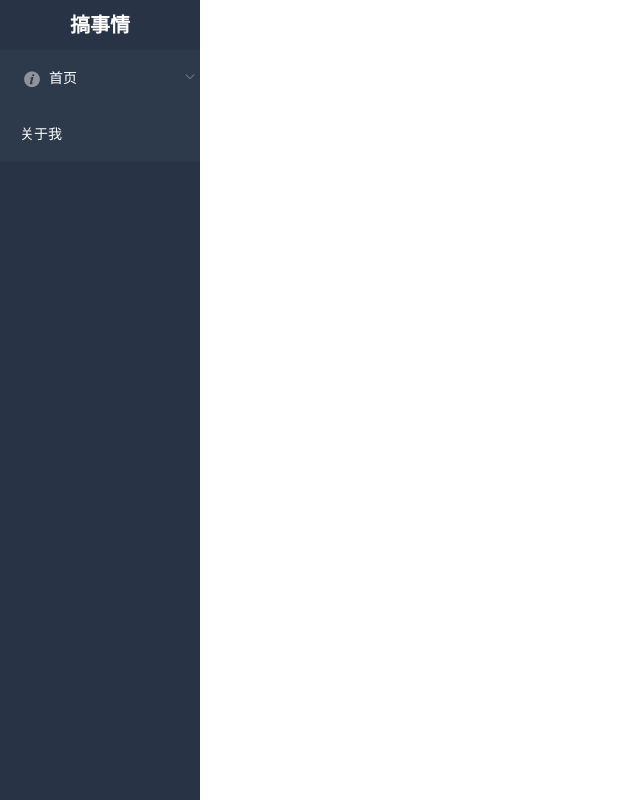
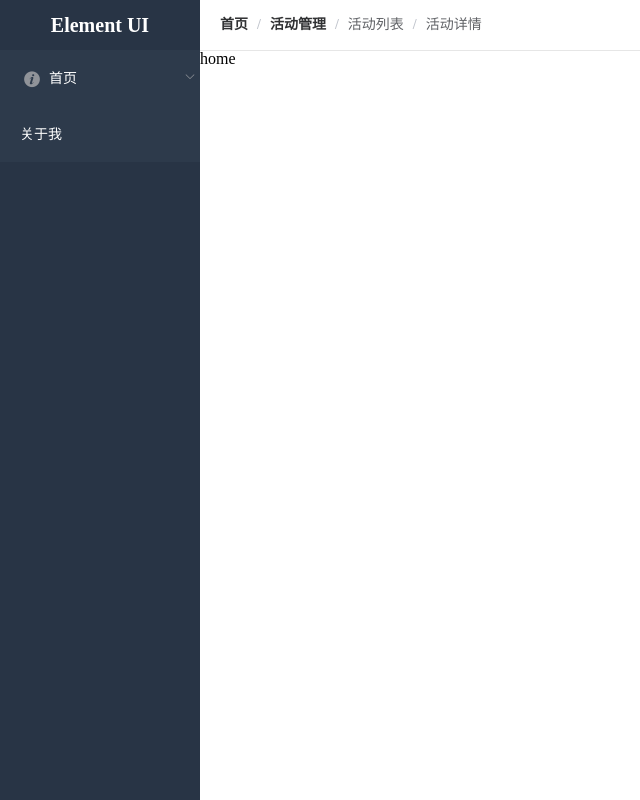
Before and after one commit to LucaLJX/ts-vue-pro, a Vue app: page /home in a window 1280 px wide. Shown: the whole page, without its empty margins (0-640 px from the left). Built offline with nearby package versions, Linux system fonts and the light colour scheme.

Commit message:
U - 暂存，待完善（header组件模块，需要再进一步抽象）

```diff
--- a/src/views/Home/index.tsx
+++ b/src/views/Home/index.tsx
@@ -1,12 +1,8 @@
 /**
- * 主页和导航
+ * home
  * Created by luca_ljx on 2018/10/31 at 下午3:09.
  */
 import { Component, Vue } from 'vue-property-decorator'
-import { RouteConfig } from 'vue-router'
-import './reset.scss'
-import './index.scss'
-import Submenu from '@/components/Submenu'
 
 @Component({
   components: {
@@ -20,16 +16,7 @@ class Home extends Vue {
 
   private render () {
     return (
-      <div class='home-container'>
-        <div class='sidebar-container'>
-          <div class='sidebar-title'>搞事情</div>
-          <div class='sidebar-submenu'>
-            <Submenu />
-          </div>
-        </div>
-        <div class='content-container'>
-        </div>
-      </div>
+      <div>home</div>
     )
   }
 }
--- a/src/views/dashboard/index.scss
+++ b/src/views/dashboard/index.scss
@@ -37,5 +37,16 @@
     margin-left: 200px;
     display: flex;
     flex-direction: column;
+
+    .breadcrumb-container {
+      border-bottom: 1px solid #e6e6e6;
+
+      .breadcrumb {
+        float: left;
+        height: 50px;
+        line-height: 50px;
+        padding-left: 20px;
+      }
+    }
   }
 }
--- a/src/views/dashboard/index.tsx
+++ b/src/views/dashboard/index.tsx
@@ -3,10 +3,9 @@
  * Created by luca_ljx on 2018/10/31 at 下午3:09.
  */
 import { Component, Vue } from 'vue-property-decorator'
-import { RouteConfig } from 'vue-router'
 import './reset.scss'
 import './index.scss'
-import Submenu from '@/components/Submenu'
+import Submenu from '@/components/submenu/Submenu'
 
 @Component({
   components: {
@@ -22,13 +21,23 @@ class Dashboard extends Vue {
     return (
       <div class='home-container'>
         <div class='sidebar-container'>
-          <div class='sidebar-title'>搞事情</div>
+          <div class='sidebar-title'>Element UI</div>
           <div class='sidebar-submenu'>
             <Submenu />
           </div>
         </div>
         <div class='content-container'>
-          <router-view/>
+          <div class='breadcrumb-container'>
+            <el-breadcrumb separator='/' class='breadcrumb'>
+              <el-breadcrumb-item to='/'>首页</el-breadcrumb-item>
+              <el-breadcrumb-item><a href='/'>活动管理</a></el-breadcrumb-item>
+              <el-breadcrumb-item>活动列表</el-breadcrumb-item>
+              <el-breadcrumb-item>活动详情</el-breadcrumb-item>
+            </el-breadcrumb>
+          </div>
+          <div class='content'>
+            <router-view/>
+          </div>
         </div>
       </div>
     )
```
Also changed, not shown: src/components/header/Header.tsx (added, +20 -0 lines), src/components/header/index.scss (added), src/components/submenu/Submenu.tsx (renamed from src/components/Submenu.tsx), src/components/submenu/index.scss (added).
